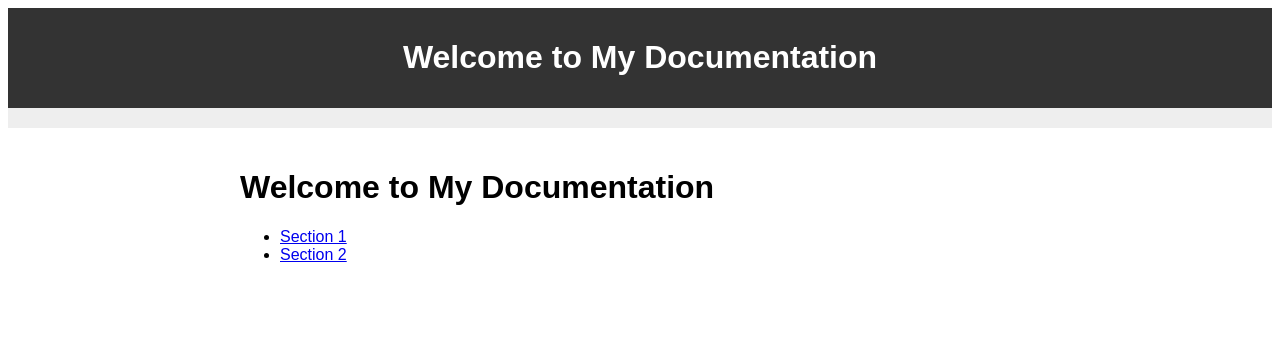
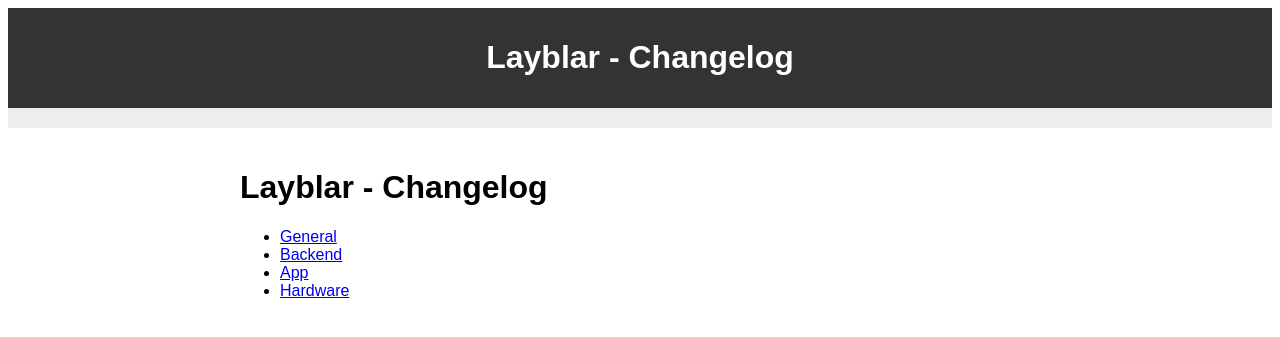
Before and after one commit to Layblar/docs, a Jekyll site: the page built from index.md, in a window 1280 px wide. Shown: the top 337 px of the page. Built offline with Jekyll 4.4.1, drawn with Linux system fonts in a browser that asks for light colours; our own code applies the rules of GitHub Pages for plain Markdown files.

Commit message:
updated docs

```diff
--- a/index.md
+++ b/index.md
@@ -2,7 +2,9 @@
 layout: default
 ---
 
-# Welcome to My Documentation
+# Layblar - Changelog
 
-- [Section 1](/section1/page1.md)
-- [Section 2](/section2/page3.md)
+- [General](/pages/general.md)
+- [Backend](/pages/backend.md)
+- [App](/pages/app.md)
+- [Hardware](/pages/hardware.md)
```
Also changed, not shown: pages/backend.md (added, +14 -0 lines), pages/general.md (added, +14 -0 lines), pages/app.md (renamed from section1/page1.md), pages/hardware.md (renamed from section2/page3.md).
